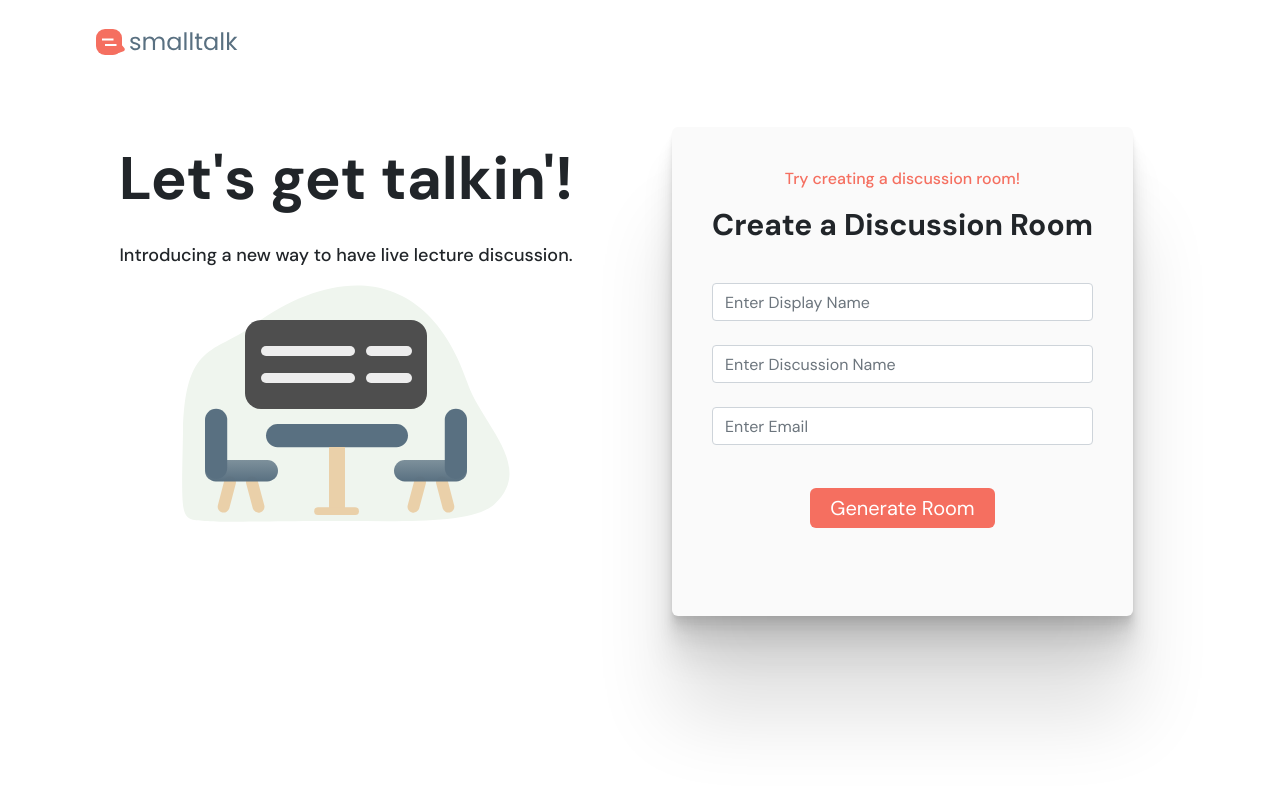
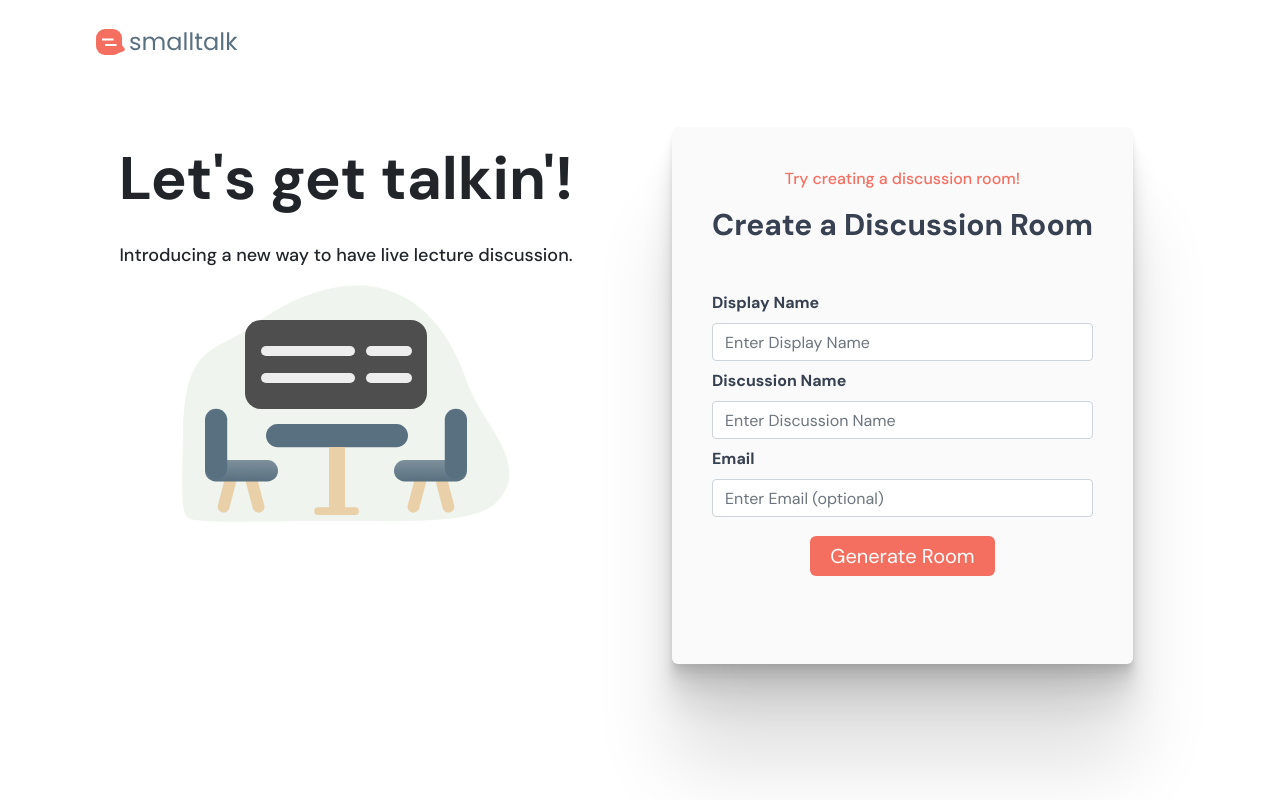
Before and after one commit to seniordesign-ufl/qaclient, a React (Create React App) app: page / in a window 1280 px wide. Built offline with nearby package versions, Linux system fonts and the light colour scheme.

Commit message:
Labels, fix comment redirect

```diff
--- a/src/Views/LandingPage.js
+++ b/src/Views/LandingPage.js
@@ -61,38 +61,41 @@ function Landing(props) {
                     <div className="">
                         <div>
                             <p className="font-medium">Try creating a discussion room!</p>
-                            <h3 className="font-bold text-3xl mb-10">Create a Discussion Room</h3>
+                            <h3 className="font-bold text-3xl mb-10 text-gray-700">Create a Discussion Room</h3>
                             <form onSubmit={handleGenerateClick}>
+                                <label htmlFor="displayName" className="float-left text-gray-700 text-md font-bold mt-2">
+                                    Display Name
+                                </label>
                                 <input
                                     type="text"
                                     id="displayName"
                                     className="form-control w-full"
                                     aria-describedby="passwordHelpBlock"
-                                    input
                                     placeholder="Enter Display Name"
                                     onChange={(e) => updateName(e.target.value)}
                                 />
-                                <br />
+                                <label htmlFor="discussionName" className="float-left text-gray-700 text-md font-bold mt-2">
+                                    Discussion Name
+                                </label>
                                 <input
                                     type="text"
                                     id="discussionName"
                                     className="form-control w-full"
                                     aria-describedby="passwordHelpBlock"
-                                    input
                                     placeholder="Enter Discussion Name"
                                     onChange={(e) => updateDiscussionName(e.target.value)}
-                                />{' '}
-                                <br />
+                                />
+                                <label htmlFor="email" className="float-left text-gray-700 text-md font-bold mt-2">
+                                    Email
+                                </label>
                                 <input
                                     type="text"
                                     id="email"
                                     className="form-control w-full"
                                     aria-describedby="passwordHelpBlock"
-                                    input
-                                    placeholder="Enter Email"
+                                    placeholder="Enter Email (optional)"
                                     onChange={(e) => updateEmail(e.target.value)}
-                                />{' '}
-                                <br />
+                                />
                                 <button
                                     type="button"
                                     className="btn btn-primary btn-lg generate-btn"
--- a/src/Views/PostComments.js
+++ b/src/Views/PostComments.js
@@ -16,8 +16,28 @@ function PostComments(props) {
     const postID = props.match.params.postID
     const post = contextState.posts.find((p) => p.id === postID)
     const [displayForm, setDisplayForm] = useState(false)
+    let comments = [];
 
-    let comments = Array.from(post.comments)
+    const transitions = useTransition(comments, (post) => post.id, {
+        from: { transform: 'translate3d(0,-20%,0)', opacity: 0 },
+        enter: { transform: 'translate3d(0,0,0)', opacity: 1 },
+        leave: { transform: 'translate3d(0,-20%,0)', opacity: 0 },
+    })
+
+    if (!post) {
+        return (
+            <div>
+                Post not found.
+                <Link to=".">
+                    <Button variant="light" style={{ marginTop: '10px' }}>
+                        <BsArrowLeft />
+                    </Button>
+                </Link>
+            </div>
+        )
+    }
+
+    comments = Array.from(post.comments)
 
     if (contextState.search_phrase !== '') {
         comments = comments.filter((c) => c.content.includes(contextState.search_phrase))
@@ -40,24 +60,7 @@ function PostComments(props) {
         comments = temp
     }
 
-    const transitions = useTransition(comments, (post) => post.id, {
-        from: { transform: 'translate3d(0,-20%,0)', opacity: 0 },
-        enter: { transform: 'translate3d(0,0,0)', opacity: 1 },
-        leave: { transform: 'translate3d(0,-20%,0)', opacity: 0 },
-    })
 
-    if (!post) {
-        return (
-            <div>
-                Post not found.
-                <Link to=".">
-                    <Button variant="light" style={{ marginTop: '10px' }}>
-                        <BsArrowLeft />
-                    </Button>
-                </Link>
-            </div>
-        )
-    }
 
     return (
         <Container>
```
